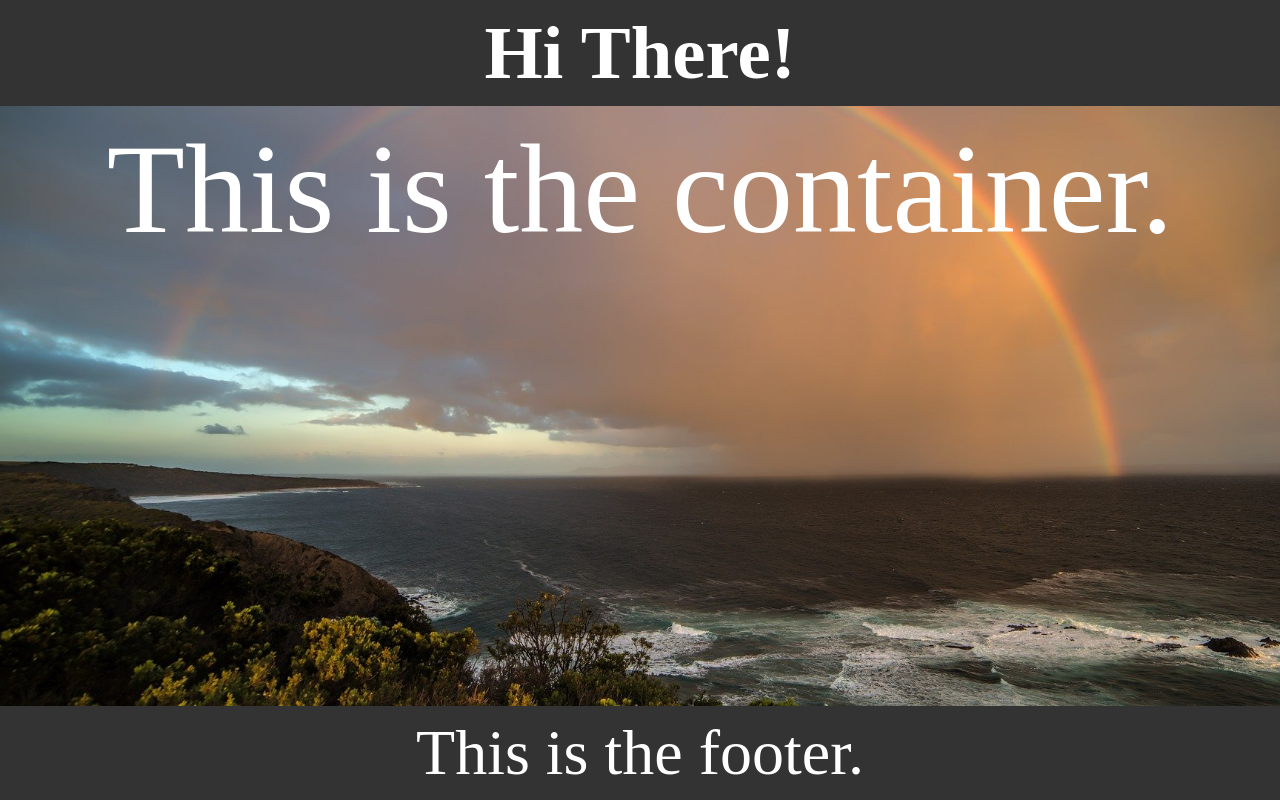
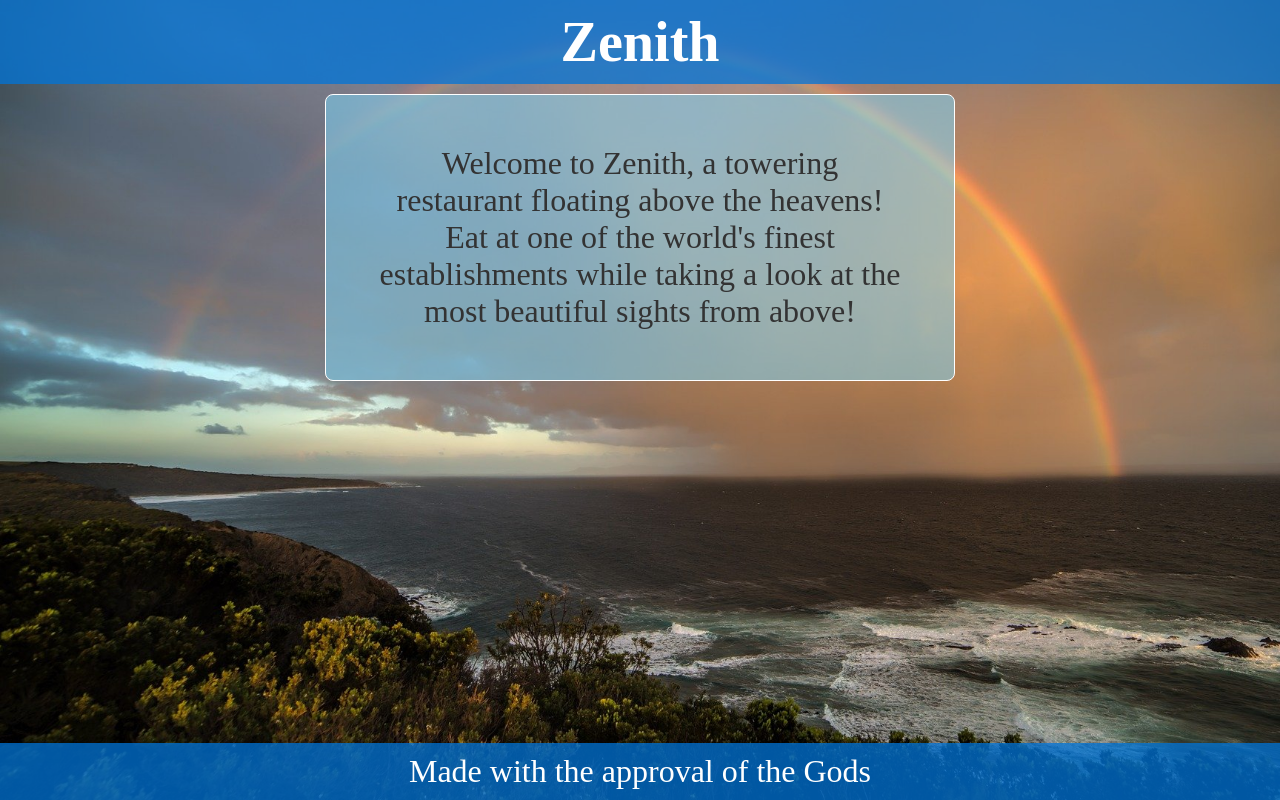
Before and after one commit to joshuaetperez/restaurant_page, a website built with webpack: page dist/index.html in a window 1280 px wide. Built offline with Linux system fonts and the light colour scheme.

Commit message:
Changed visual design of the header, card, and footer

```diff
--- a/src/index.js
+++ b/src/index.js
@@ -7,7 +7,7 @@ const contentDiv = document.querySelector("#content");
 const headerDiv = document.createElement("div");
 headerDiv.classList.add("header");
 const headingText = document.createElement("h3");
-headingText.innerText = "Hi There!";
+headingText.innerText = "Zenith";
 headerDiv.appendChild(headingText);
 
 // Add the image to our existing div.
@@ -20,13 +20,18 @@ headerDiv.appendChild(headingText);
 // Middle container
 const containerDiv = document.createElement("div");
 containerDiv.classList.add("container");
-containerDiv.textContent = "This is the container.";
+// containerDiv.textContent = "This is the container.";
+
+const cardDiv = document.createElement("div");
+cardDiv.classList.add("card");
+cardDiv.textContent = "Welcome to Zenith, a towering restaurant floating above the heavens! Eat at one of the world's finest establishments while taking a look at the most beautiful sights from above!";
+containerDiv.appendChild(cardDiv);
 
 
 // Footer
 const footerDiv = document.createElement("div");
 footerDiv.classList.add("footer");
-footerDiv.textContent = "This is the footer.";
+footerDiv.textContent = "Made with the approval of the Gods";
 
 contentDiv.appendChild(headerDiv);
 contentDiv.appendChild(containerDiv);
--- a/src/style.css
+++ b/src/style.css
@@ -26,25 +26,37 @@ h3 {
 }
 
 .header {
-  background-color: #333;
+  background-color: rgb(0, 116, 217, 0.75);
   text-align: center;
-  font-size: 64px;
+  font-size: 48px;
   color: #fff;
   padding: 10px 0;
 }
 
 .container {
+  display: flex;
+  flex-direction: column;
+  align-items: center;
+  justify-content: flex-start;
   flex: 1;
+  font-size: 32px;
+  color: #333;
+  padding: 10px;
+}
+
+.card {
+  width: 50%;
+  background-color: rgb(127, 219, 255, 0.5);
+  border: 1px #fff solid;
+  border-radius: 8px;
+  padding: 50px;
   text-align: center;
-  font-size: 128px;
+}
+
+.footer {
+  background-color: rgb(0, 116, 217, 0.75);
+  text-align: center;
+  font-size: 32px;
   color: #fff;
   padding: 10px 0;
 }
-
-.footer {
-  background-color: #333;
-  text-align: center;
-  font-size: 64px;
-  color: #fff;
-  padding: 10px 0;
-}
```
Also changed, not shown: dist/main.js.
